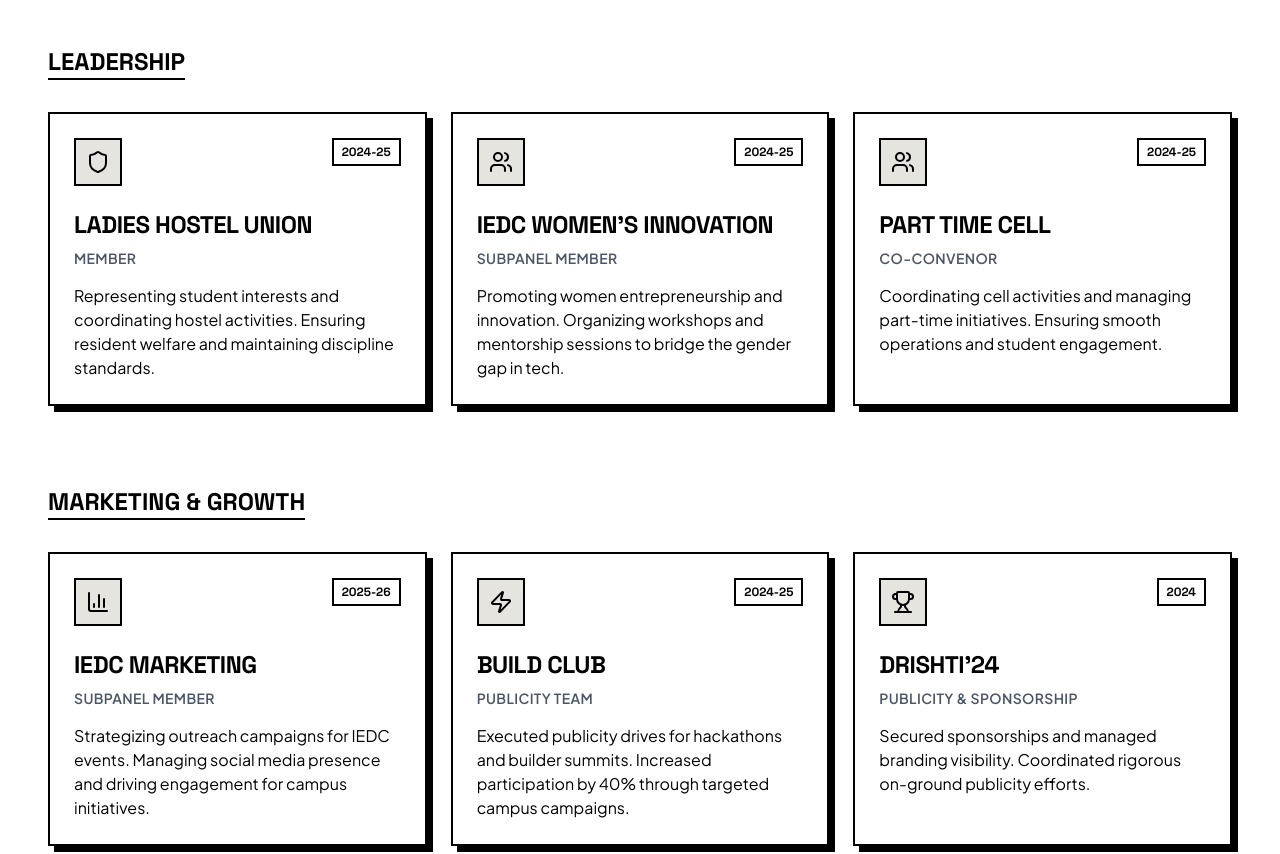
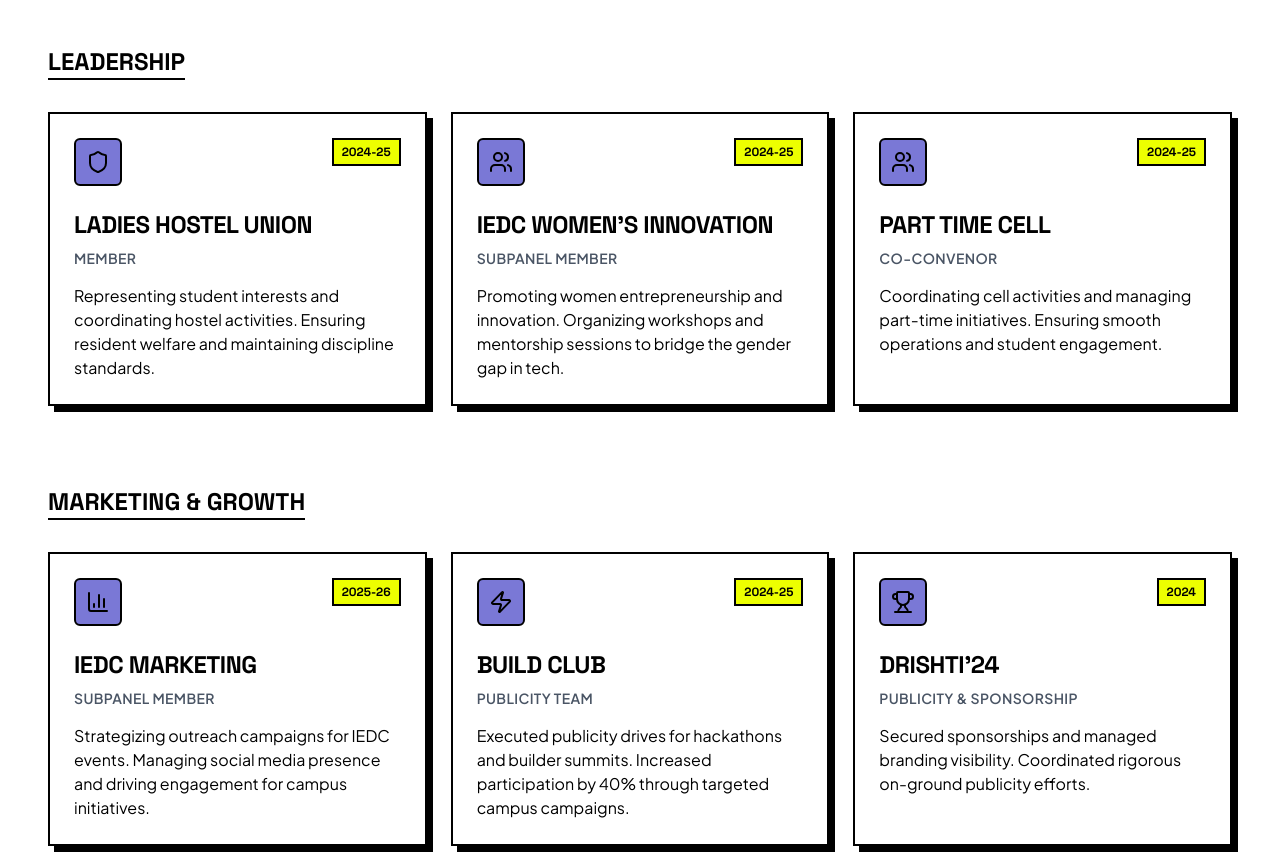
Before and after one commit to Unknown-Geek/Sample-Portfolio, a React (Vite) app: page / in a window 1280 px wide. Shown: the part 800-1654 px from the top of the page. Built offline with nearby package versions, Linux system fonts and the light colour scheme.

Commit message:
style: add color accents to experience cards

```diff
--- a/src/components/ExperienceCard.jsx
+++ b/src/components/ExperienceCard.jsx
@@ -6,15 +6,16 @@
       group border-2 border-black bg-white p-6
       shadow-hard transition-all duration-200 ease-out
       hover:shadow-none hover:translate-x-[6px] hover:translate-y-[6px]
+      hover:border-[var(--color-primary)]
       active:translate-x-[6px] active:translate-y-[6px] active:shadow-none
       flex flex-col h-full
       ${className}
     `}>
             <div className="flex justify-between items-start mb-6">
-                <div className="border-2 border-black p-2 bg-muted-slate flex items-center justify-center w-12 h-12">
-                    {Icon && <Icon className="w-6 h-6 stroke-[2]" />}
+                <div className="border-2 border-black p-2 bg-[var(--color-secondary)] flex items-center justify-center w-12 h-12 rounded-md">
+                    {Icon && <Icon className="w-6 h-6 stroke-[2] text-black" />}
                 </div>
-                <span className="font-space font-bold text-xs border-2 border-black px-2 py-1 bg-white">
+                <span className="font-space font-bold text-xs border-2 border-black px-2 py-1 bg-[var(--color-accent)] text-black">
                     {period}
                 </span>
             </div>
```
